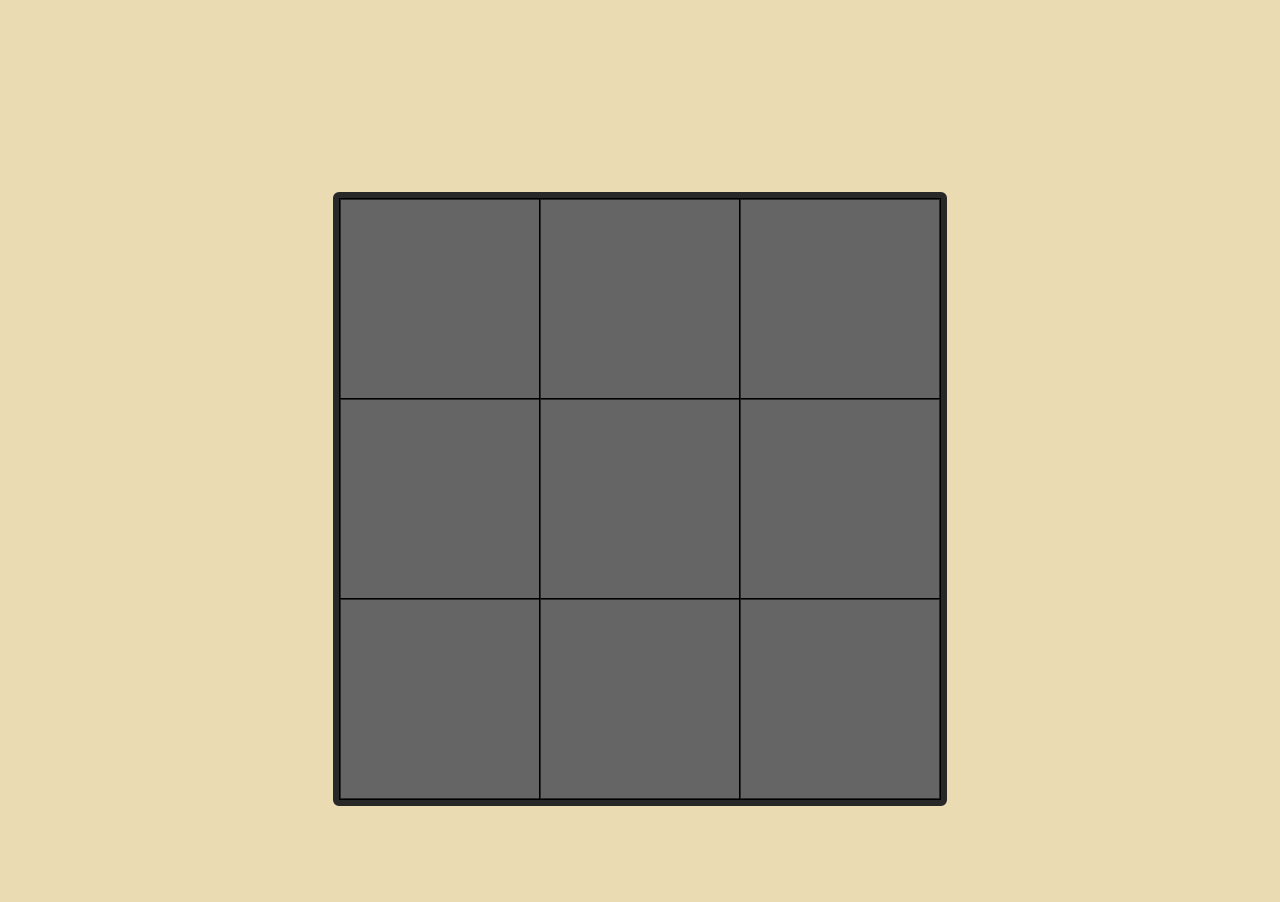
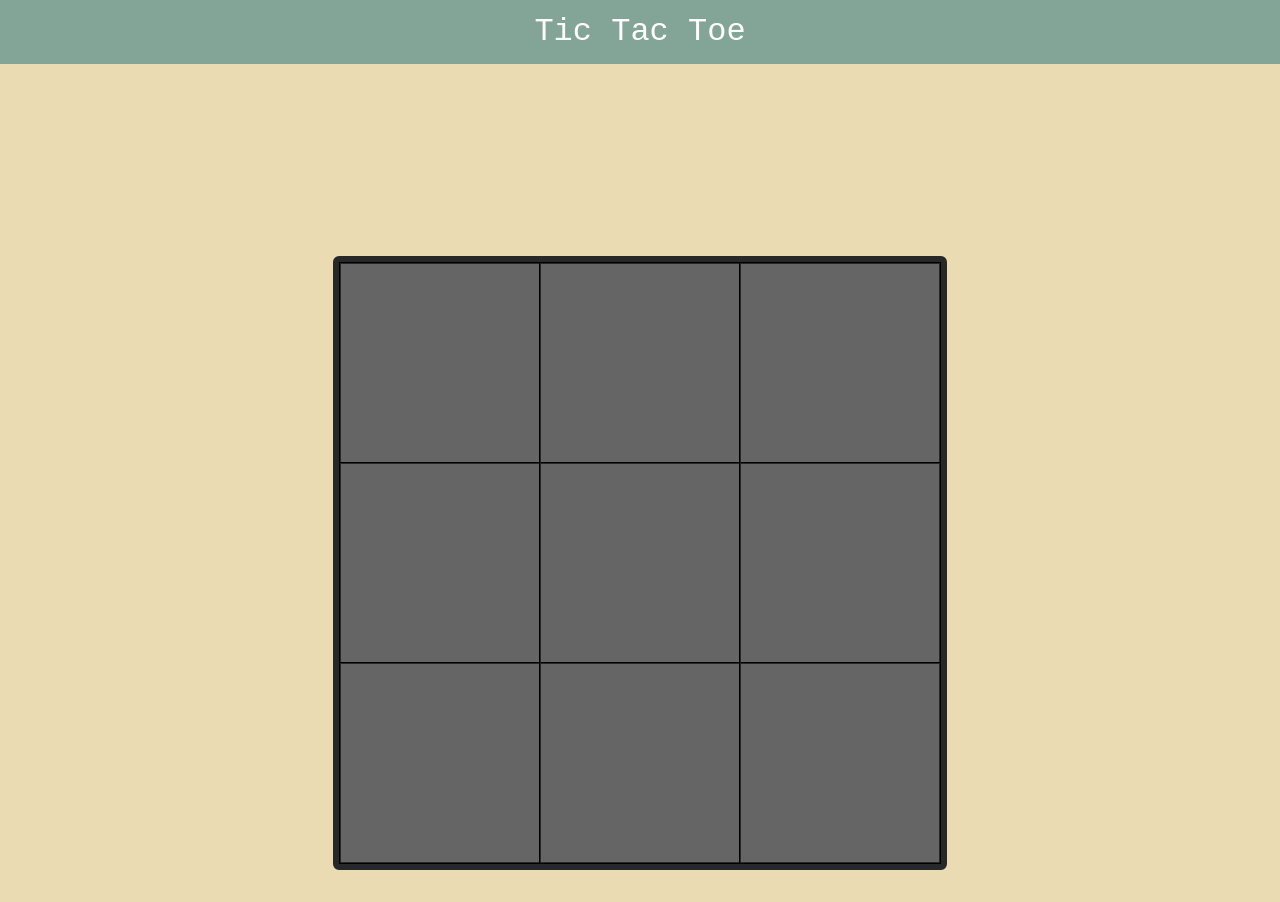
Before and after one commit to Sty6x/Tic-tac-toe, a plain HTML site: page index.html in a window 1280 px wide. Before the commit the page ends 838 px from the top, so only its background shows below. Drawn offline with Linux system fonts and the light colour scheme.

Commit message:
added a header tag and h1 logo

```diff
--- a/index.html
+++ b/index.html
@@ -9,6 +9,9 @@
     <link rel="stylesheet" href="styles.css">
 </head>
 <body>
+    <header>
+        <h1 class="logo">Tic Tac Toe</h1>
+    </header>
     <div class="main-wrapper">
         <div id="game-board-container">
             <!-- <div class="cell">x</div>
```
